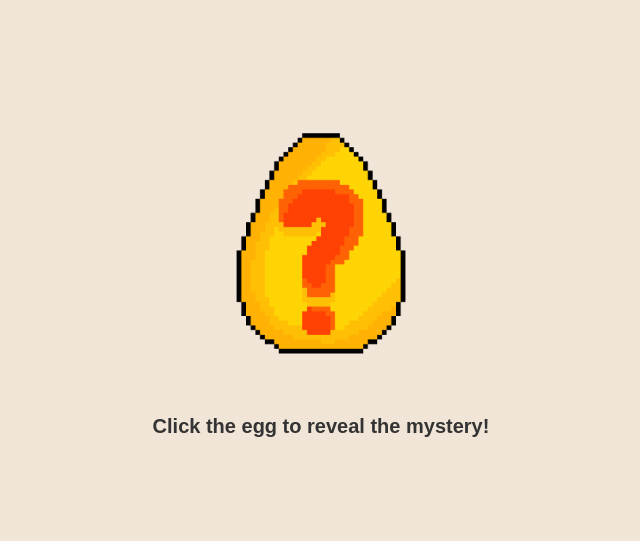
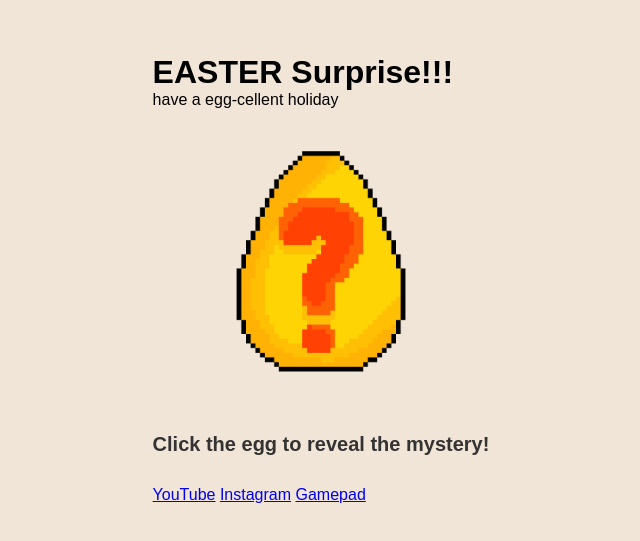
Before and after one commit to QQSuperDogGaming/w0w_SuchEgg-cellent, a plain HTML site: page index.html in a window 1280 px wide. Shown: the part 121-662 px from the top of the page, without its empty margins (319-959 px from the left). Drawn offline with Linux system fonts and the light colour scheme.

Commit message:
Update index.html

```diff
--- a/index.html
+++ b/index.html
@@ -7,6 +7,12 @@
   <link rel="stylesheet" href="style.css">
 </head>
 <body>
+  <div id="gameContainer">
+    <div id="header">
+      <h1>EASTER Surprise!!!</h1>
+      <p>have a egg-cellent holiday</p>
+    </div>
+
     <div id="eggContainer">
       <img id="egg" src="assets/images/question_egg.png" alt="Egg">
       <div id="eggText">Click the egg to reveal the mystery!</div>
@@ -16,6 +22,12 @@
       </div>
     </div>
 
+    <div id="footer">
+      <a href="#" id="youtubeLink">YouTube</a>
+      <a href="#" id="instagramLink">Instagram</a>
+      <a href="#" id="gamepadLink">Gamepad</a>
+    </div>
+
     <!-- Pop-up for too many "No" clicks -->
     <div id="crashPopup" class="popup">
       <div class="popup-content">
@@ -23,6 +35,7 @@
         <button id="rebootButton">Close & Reboot</button>
       </div>
     </div>
+  </div>
 
   <script src="script.js"></script>
 </body>
```
Lines whose indentation alone changed are shown as unchanged.
